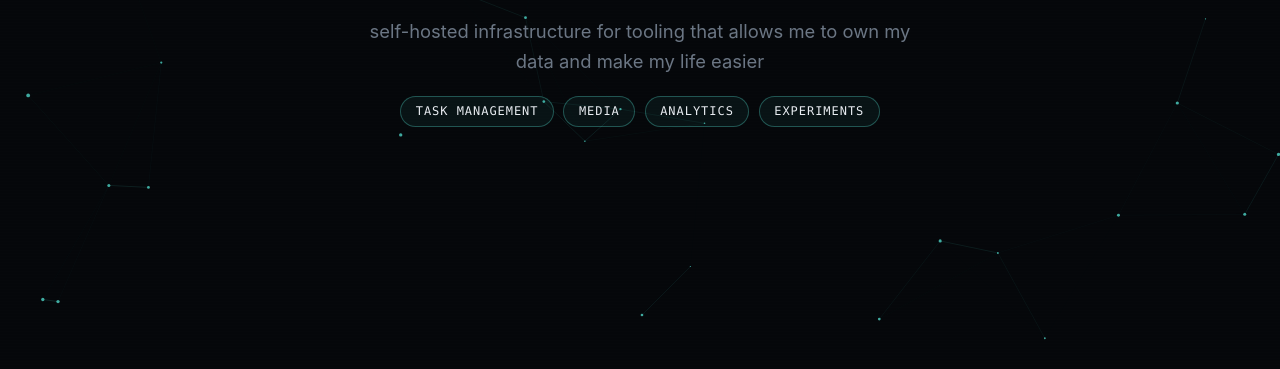
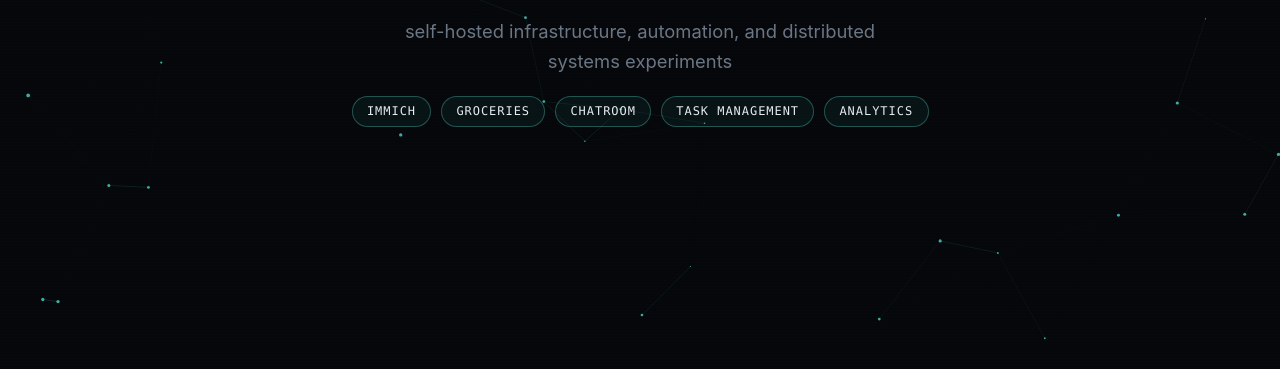
Before and after one commit to bradmartin333/homelab, a plain HTML site: page landing/index.html in a window 1280 px wide. Shown: the part 431-800 px from the top of the page. Drawn offline with Linux system fonts and the light colour scheme.

Commit message:
Update tagline and chip list in landing page

```diff
--- a/landing/index.html
+++ b/landing/index.html
@@ -14,13 +14,14 @@
   <main>
     <h1 class="glitch" data-text="coblab">coblab</h1>
     <p class="tagline">
-      self-hosted infrastructure for tooling that allows me to own my data and make my life easier
+      self-hosted infrastructure, automation, and distributed systems experiments
     </p>
     <ul class="chips">
+      <li>immich</li>
+      <li>groceries</li>
+      <li>chatroom</li>
       <li>task management</li>
-      <li>media</li>
       <li>analytics</li>
-      <li>experiments</li>
     </ul>
   </main>
 
```
